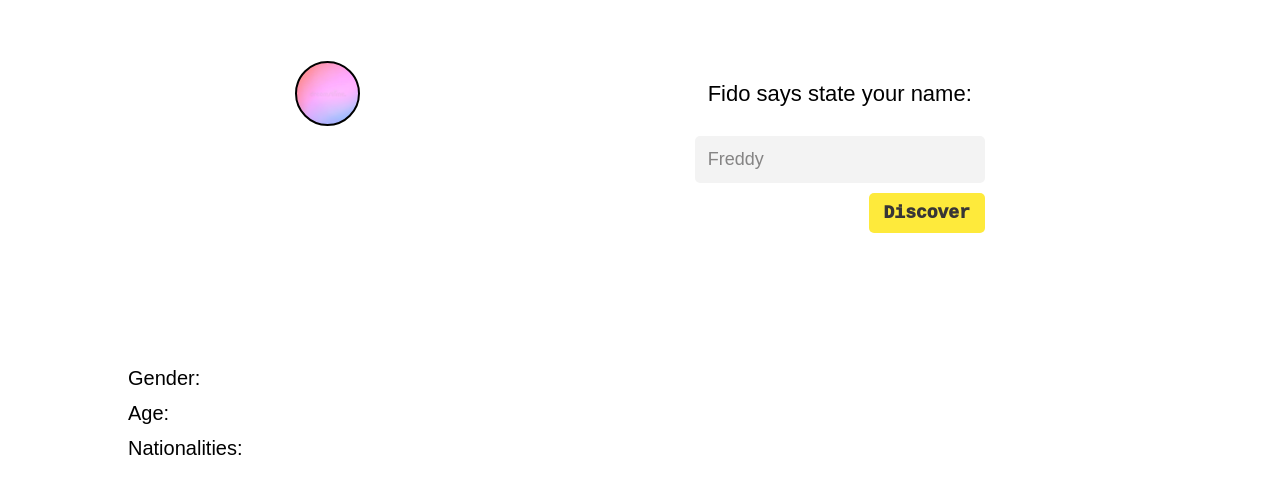
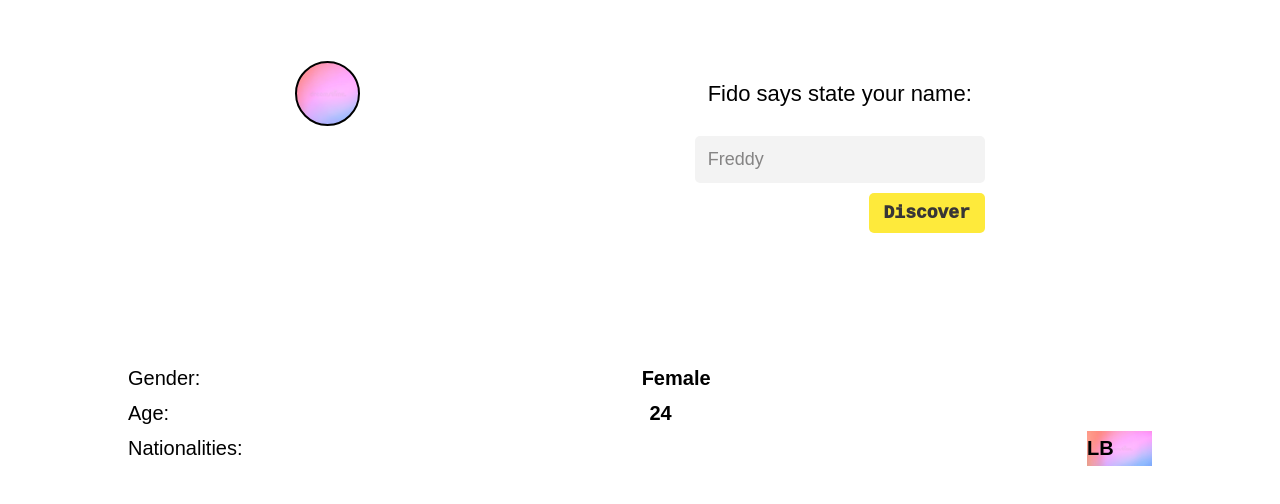
Before and after one commit to ihab-ag/who-am-i, a plain HTML site: page index.html in a window 1280 px wide. Shown: the part 172-676 px from the top of the page. Drawn offline with Linux system fonts and the light colour scheme.

Commit message:
adjusted nationalities layout

```diff
--- a/index.html
+++ b/index.html
@@ -33,18 +33,21 @@
         <div class="container">
             <div class="split">
                 <p class="normal-text">Gender:</p>
-                <p class="bold normal-text" id="gender"></p>
+                <p class="bold-text normal-text" id="gender">Female</p>
             </div>
             <div class="split">
                 <p class="normal-text">Age:</p>
-                <p class="bold-text" id="age"></p>
+                <p class="bold-text normal-text" id="age">24</p>
             </div>
+            <div class="split">
                 <p class="normal-text">Nationalities:</p>
                 <!-- fetch nationalities images -->
-                <div class="nationalities" is="nationalities">
-                    <div class="nationality"></div>
+                <div class="nationalities" id="nationalities">
+                    <div></div>
+                    <p class="nationality-img normal-text bold-text">LB</p>
                 </div>
             </div>
+        </div>
         </div>
     </section>
 </body>
```
